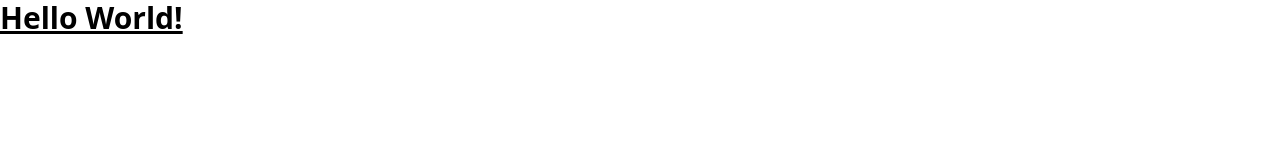
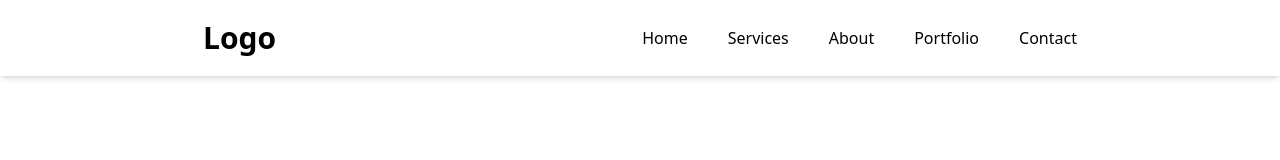
Before and after one commit to Kasarani1234/My-Portfolio-Design, a plain HTML site: page index.html in a window 1280 px wide. Drawn offline with nearby package versions, Linux system fonts and the light colour scheme.

Commit message:
navber create

```diff
--- a/index.html
+++ b/index.html
@@ -1,15 +1,24 @@
 <!DOCTYPE html>
 <html lang="en">
+
 <head>
     <meta charset="UTF-8">
     <meta name="viewport" content="width=device-width, initial-scale=1.0">
     <title>Document</title>
-     <script src="https://cdn.jsdelivr.net/npm/@tailwindcss/browser@4"></script>
-     <title>Kasa Rani Portfolio</title>
+    <script src="https://cdn.jsdelivr.net/npm/@tailwindcss/browser@4"></script>
+    <title>Kasa Rani Portfolio</title>
 </head>
+
 <body>
-    <h1 class="text-3xl font-bold underline">
-        Hello World!
-    </h1>
+    <nav class="p-5 flex items-center justify-around shadow-md ">
+        <h1 class="text-3xl font-bold">Logo</h1>
+        <ul class=" flex gap-10">
+            <li><a href=""></a>Home</li>
+            <li><a href=""></a>Services</li>
+            <li><a href=""></a>About</li>
+            <li><a href=""></a>Portfolio</li>
+            <li><a href=""></a>Contact</li>
+        </ul>
+    </nav>
 </body>
 </html>
```
Also changed, not shown: tailwind.config.js (+7 -0 lines).
